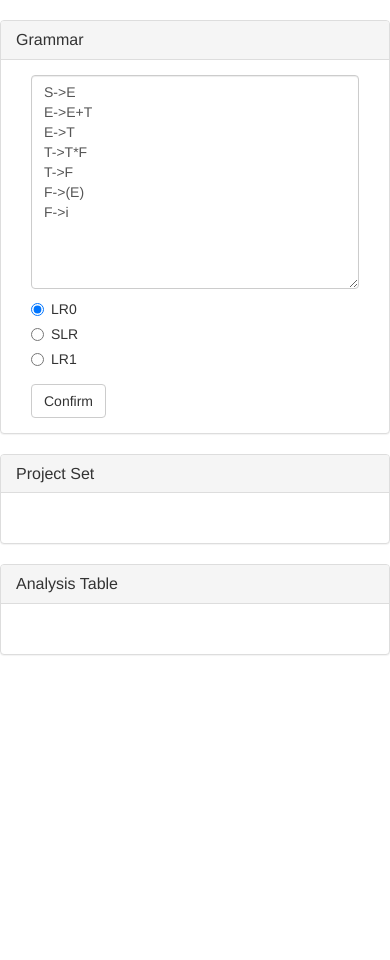
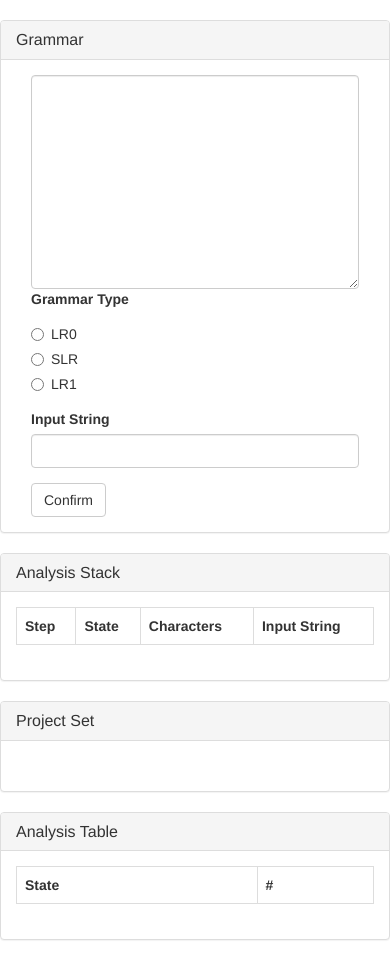
Before and after one commit to AnselCmy/Compiler_Theory, a Flask app: page / in a window 390 px wide. Before the commit the page ends 655 px from the top, so only its background shows below. Run offline with Flask 2, Linux system fonts and the light colour scheme; lists and menus that the app fills with data are empty; some libraries are stand-ins or nearby versions.

Commit message:
add web UI

```diff
--- a/LR1_Parser/Controller.py
+++ b/LR1_Parser/Controller.py
@@ -59,7 +59,7 @@ class Controller(object):
         # print("controller: ", analysis_table)
         return analysis_table
 
-    def get_stack_table(self, grammar_string, input_string, grammar_name):
+    def get_stack_table(self, grammar_string, grammar_name, input_string):
         if grammar_name == 'LR0':
             grammar = LR0Grammar(grammar_string)
         elif grammar_name == 'SLR':
@@ -69,7 +69,24 @@ class Controller(object):
         grammar.gen_project_set()
         grammar.gen_analysis_table()
         grammar.run(input_string)
-        return grammar.stack_table
+        stack_table = grammar.stack_table
+        for entry in stack_table:
+            temp_str = ""
+            for num in entry[0]:
+                temp_str += str(num) + ' '
+            entry[0] = temp_str.strip()
+        return stack_table
+
+    def if_collision(self, grammar_string, grammar_name):
+        if grammar_name == 'LR0':
+            grammar = LR0Grammar(grammar_string)
+        elif grammar_name == 'SLR':
+            grammar = SLRGrammar(grammar_string)
+        elif grammar_name == 'LR1':
+            grammar = LR1Grammar(grammar_string)
+        grammar.gen_project_set()
+        grammar.gen_analysis_table()
+        return str(grammar.if_meet_collison)
 
 
 if __name__ == "__main__":
@@ -78,4 +95,4 @@ if __name__ == "__main__":
     #     print(num, project_set)
     # for key, val in controller.get_analysis_table(test_input_string1, 'LR0')[0].items():
     #     print(key, val)
-    controller.get_analysis_table(test_input_string1, 'SLR')
+    print(controller.get_stack_table(test_input_string1, 'SLR', "i*i+i"))
--- a/LR1_Parser/View.py
+++ b/LR1_Parser/View.py
@@ -4,33 +4,45 @@ from Controller import *
 import json
 app = Flask(__name__)
 
-
 @app.route('/')
 def hello_world():
     return render_template('main.html', project_set=[], terminal=[], nonterminal=[],
-                           analysis_table=[])
+                           analysis_table=[], analysis_stack=[],
+                           grammar_string=[], grammar_name='LR0', collision=False)
 
 
 @app.route('/confirm_grammar', methods=['POST'])
 def confirm_grammar():
     grammar_string = request.form['grammar_string'].strip().replace('\r', '')
-    # print(grammar_string)
     grammar_name = request.form['grammar_name']
+    input_string = request.form['input_string']
+    print(grammar_string)
+    print(grammar_name)
+    print(input_string)
     controller = Controller()
+
     # project_set
     project_set = json.dumps(controller.get_project_set(grammar_string, grammar_name))
-    # GO = json.dumps(controller.get_GO(grammar_string, grammar_name))
-    # print(controller.get_GO(grammar_string, grammar_name))
-    # print(GO)
     # terminal
     terminal = json.dumps(controller.get_terminal(grammar_string))
     nonterminal = json.dumps(controller.get_nonterminal(grammar_string))
     # analysis_table
     analysis_table = json.dumps(controller.get_analysis_table(grammar_string, grammar_name))
-    print(project_set)
-    print(analysis_table)
+    # print(analysis_table)
+    collision = controller.if_collision(grammar_string, grammar_name)
+
+    if collision == 'False':
+        # analysis stack
+        analysis_stack = json.dumps(controller.get_stack_table(grammar_string, grammar_name, input_string))
+    else:
+        analysis_stack = []
+        analysis_table = []
+
+    grammar_string = json.dumps(grammar_string.split("\n"))
     return render_template('main.html', project_set=project_set, terminal=terminal, nonterminal=nonterminal,
-                           analysis_table=analysis_table)
+                           analysis_table=analysis_table, analysis_stack=analysis_stack,
+                           grammar_string=grammar_string, grammar_name=grammar_name, collision=collision)
+
 
 if __name__ == '__main__':
     app.run()
--- a/LR1_Parser/templates/main.html
+++ b/LR1_Parser/templates/main.html
@@ -25,19 +25,14 @@
                         <form role="form" action="confirm_grammar" method="post">
                             <div class="form-group">
                                 <!-- grammar input-->
-                                <textarea class="form-control" name="grammar_string" rows="10">
-S->E
-E->E+T
-E->T
-T->T*F
-T->F
-F->(E)
-F->i
+                                <textarea class="form-control" name="grammar_string" id="grammar_string" rows="10">
+                                    {a grammar_string a}
                                 </textarea>
                                 <!-- grammar name-->
+                                <label>Grammar Type</label>
                                 <div class="radio">
                                     <label>
-                                        <input type="radio" name="grammar_name" id="LR0" value="LR0" checked>
+                                        <input type="radio" name="grammar_name" id="LR0" value="LR0">
                                         LR0
                                     </label>
                                 </div>
@@ -54,6 +49,10 @@ F->i
                                     </label>
                                 </div>
                             </div>
+                            <div class="form-group">
+                                <label>Input String</label>
+                                <input type="text" class="form-control" name="input_string" placeholder="" value="">
+                            </div>
                             <!-- submit button-->
                             <button type="submit" class="btn btn-default">Confirm</button>
                         </form>
@@ -61,7 +60,26 @@ F->i
                 </div>
             </div><!-- ./panel -->
             </div>
+            <div class="col-md-offset-1 col-md-5">
+            <div class="panel panel-default">
+                <!-- panel head -->
+                <div class="panel-heading">
+                    <h3 class="panel-title">Analysis Stack</h3>
+                </div>
+                <!-- panel body-->
+                <div class="panel-body">
+                    <table class="table table-bordered">
+                        <th ng-repeat="h in analysis_stack_head">{a h a}</th>
+                        <tr ng-repeat="set in analysis_stack">
+                            <td ng-bind="$index"></td>
+                            <td ng-repeat="s in set">{a s a}</td>
+                        </tr>
+                    </table>
+                </div>
+            </div>
+            </div>
         </div><!-- ./row -->
+
         <div class="row">
             <div class="col-md-offset-1 col-md-5">
             <div class="panel panel-default">
@@ -80,7 +98,6 @@ F->i
                 </div>
             </div>
             </div><!-- ./project set -->
-
             <div class="col-md-offset-1 col-md-5">
             <div class="panel panel-default">
                 <!-- panel head -->
@@ -90,9 +107,9 @@ F->i
                 <!-- panel body-->
                 <div class="panel-body">
                     <table class="table table-bordered">
-                        <!--<th ng-repeat="h in analysis_table_head">{a h a}</th>-->
+                        <th ng-repeat="h in analysis_table_head">{a h a}</th>
                         <tr ng-repeat="row in analysis_table">
-                            <th ng-repeat="h in table_head">{a h a}</th>
+                            <td ng-bind="$index"></td>
                             <td ng-repeat="r in row track by $index">{a r a}</td>
                         </tr>
                     </table>
@@ -114,7 +131,25 @@ F->i
         $scope.terminal = {{ terminal | safe }};
         $scope.nonterminal = {{ nonterminal | safe }};
         $scope.analysis_table = {{ analysis_table | safe }};
-        $scope.analysis_table_head = $scope.terminal.concat(['#'], $scope.nonterminal)
+        $scope.analysis_table_head = ["State"].concat($scope.terminal, ['#'], $scope.nonterminal);
+        $scope.analysis_stack = {{ analysis_stack | safe }};
+        $scope.analysis_stack_head = ["Step", "State", "Characters", "Input String"];
+        $scope.grammar_string = {{ grammar_string | safe}};
+{#        var grammar_string_temp = "";#}
+{#        for(var i in $scope.grammar_string) {#}
+{#            grammar_string_temp += $scope.grammar_string[i]+'\n';#}
+{#        }#}
+        $scope.grammar_string = $scope.grammar_string.join("\n");
+        $scope.grammar_name = {{ grammar_name }};
+        $scope.collision = "{{ collision }}";
+        if($scope.collision === "True")
+            alert("Collision in Grammar");
+        if($scope.grammar_name === 'LR0')
+            $("input[name='grammar_name'][value='LR0']").attr("checked", true);
+        else if($scope.grammar_name === 'SLR')
+            $("input[name='grammar_name'][value='SLR']").attr("checked", true);
+        else if($scope.grammar_name === 'LR1')
+            $("input[name='grammar_name'][value='LR1']").attr("checked", true);
     });
 </script>
 
```
Also changed, not shown: LR1_Parser/LR0.py (+9 -3 lines), LR1_Parser/templates/grammar.txt (added, +26 -0 lines).
